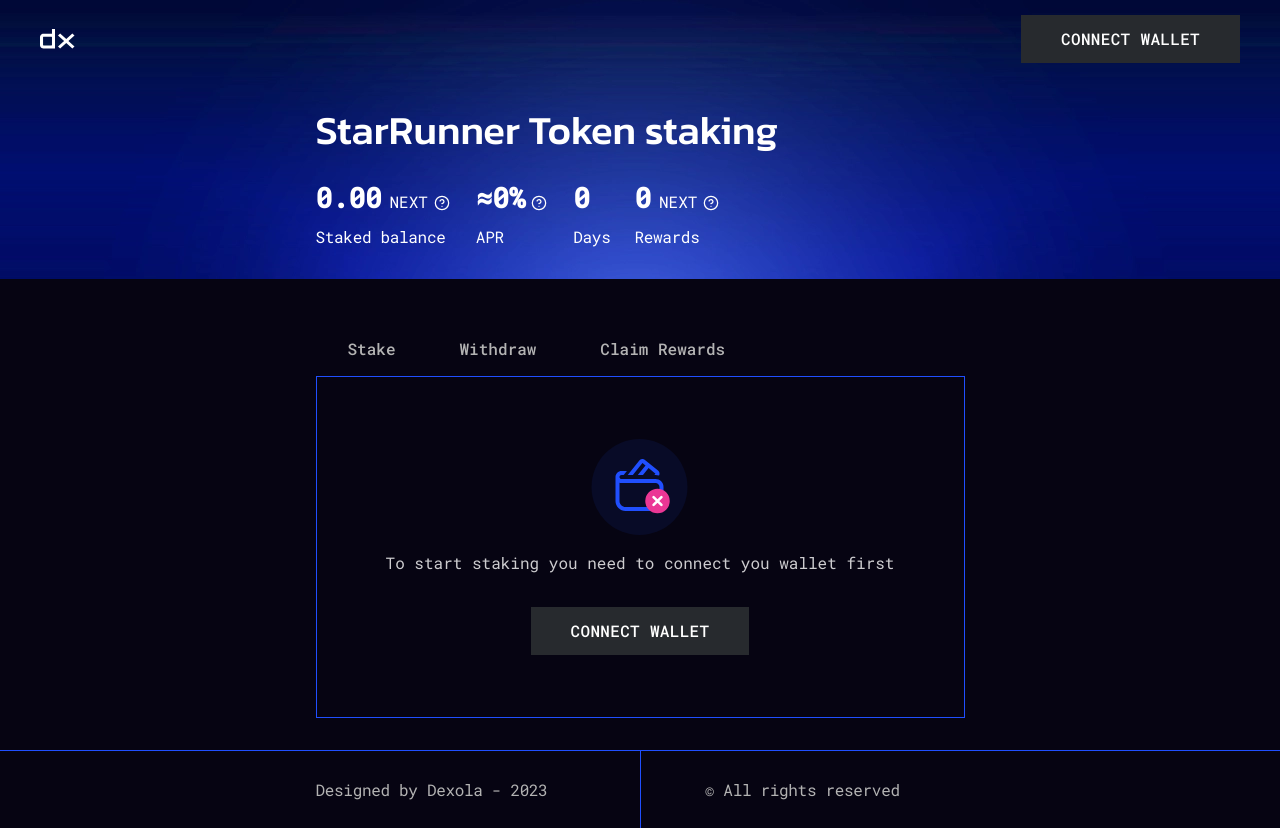
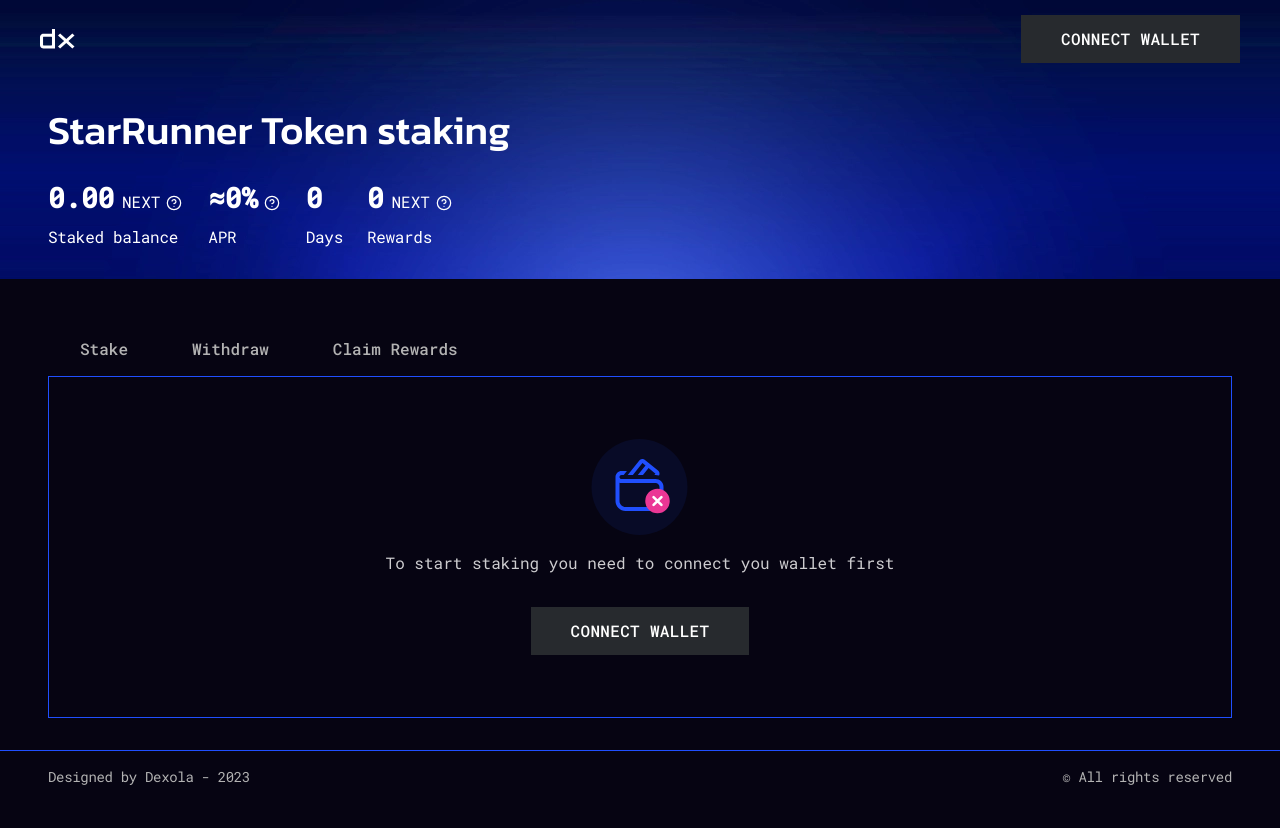
Before and after one commit to VIlliaV/dexola_camp_part2, a React (Vite) app: page /no_connect in a window 1280 px wide. After the commit the page ends 802 px from the top, so only its background shows below. Built offline with nearby package versions, Linux system fonts and the light colour scheme.

Commit message:
ADD | ellipse and footer

```diff
--- a/src/components/Footer/Footer.styled.js
+++ b/src/components/Footer/Footer.styled.js
@@ -5,80 +5,27 @@ export const FooterContainer = styled.footer`
   border-top: 1px solid var(--accent);
 
   & .container {
-    position: relative;
-    display: grid;
-    justify-items: center;
+    display: flex;
+
+    justify-content: space-between;
     align-items: center;
-    padding-bottom: 34px;
+    padding-top: 8px;
+    padding-bottom: 17px;
+    & p {
+      font-size: 11px;
+    }
 
     @media ${media.tablet} {
-      padding-top: 28px;
-      padding-bottom: 28px;
-      grid-template-columns: repeat(2, 1fr);
-      &::after {
-        content: '';
-        position: absolute;
-        top: 0;
-        left: 50%;
-        bottom: 0;
-        width: 1px;
-        background-color: var(--accent);
+      padding-top: 16px;
+      padding-bottom: 16px;
+      & p {
+        font-size: 14px;
       }
     }
 
     @media ${media.desktop} {
-      grid-template-columns: repeat(3, 1fr);
-      p {
-        color: var(--primary);
-      }
-      &::after {
-        left: 33%;
-      }
-      &::before {
-        content: '';
-        position: absolute;
-        top: 0;
-        right: 33%;
-        bottom: 0;
-        width: 1px;
-        background-color: var(--accent);
-      }
-    }
-
-    & .footer_item {
-      @media ${media.mobTab} {
-        &:nth-child(1) {
-          order: 2;
-        }
-        &:nth-child(2) {
-          padding: 12px 0;
-          margin-bottom: 8px;
-        }
-        &:nth-child(3) {
-          order: 2;
-        }
-      }
-      @media ${media.tabDesk} {
-        grid-template-rows: repeat(3, 1fr);
-
-        &:nth-child(1) {
-          justify-self: start;
-        }
-        &:nth-child(2) {
-          grid-row: span 2;
-        }
-        &:nth-child(3) {
-          justify-self: start;
-        }
-      }
-      @media ${media.desktop} {
-        &:nth-child(3) {
-          justify-self: end;
-        }
-        &:nth-child(1) {
-          justify-self: start;
-        }
-      }
+      width: 100vw;
+      padding: 16px 40px 26px;
     }
   }
 `;
--- a/src/components/HeadContainer/HeadContainer.styled.js
+++ b/src/components/HeadContainer/HeadContainer.styled.js
@@ -6,11 +6,10 @@ export const Container = styled.div`
   padding: 0 ${padding.mobile}px;
 
   @media ${media.tablet} {
-    width: ${size.tablet}px;
     padding: 0 ${padding.tablet}px;
   }
   @media ${media.desktop} {
     width: ${size.desktop}px;
-    padding: 0 ${padding.desktop};
+    padding: 0 ${padding.desktop}px;
   }
 `;
--- a/src/components/Section/SectionWrapper.jsx
+++ b/src/components/Section/SectionWrapper.jsx
@@ -1,7 +1,7 @@
 import HeadContainer from '../HeadContainer/HeadContainer';
 import { SectionStyled } from './SectionWrapper.styled';
 
-const SectionWrapper = ({ children, className }) => {
+const SectionWrapper = ({ children, className = '' }) => {
   return (
     <SectionStyled className={`section ${className}`}>
       <HeadContainer>{children}</HeadContainer>
--- a/src/components/SharedLayout/SharedLayout.jsx
+++ b/src/components/SharedLayout/SharedLayout.jsx
@@ -1,7 +1,7 @@
 import { Suspense } from 'react';
 import { Outlet } from 'react-router-dom';
 
-import { Container, Pages } from './SharedLayout.styled';
+import { Container, Ellipse, Pages } from './SharedLayout.styled';
 import Header from '../Header/Header';
 import Footer from '../Footer/Footer';
 
@@ -15,6 +15,7 @@ export const SharedLayout = () => {
   return (
     <Container>
       <Header />
+      <Ellipse></Ellipse>
       <main>
         <HeroSection />
         <SectionWrapper className="pages_section">
--- a/src/components/SharedLayout/SharedLayout.styled.js
+++ b/src/components/SharedLayout/SharedLayout.styled.js
@@ -2,9 +2,12 @@ import styled from 'styled-components';
 import { media, padding } from '@/styles/media';
 
 export const Container = styled.div`
+  position: relative;
   min-height: 100vh;
+  width: 100vw;
   display: flex;
   flex-direction: column;
+  overflow: hidden;
 
   & main {
     height: 100vh;
@@ -52,3 +55,20 @@ export const Pages = styled.div`
     }
   }
 `;
+
+export const Ellipse = styled.div`
+  display: none;
+  @media ${media.desktop} {
+    position: absolute;
+    top: 57%;
+    left: 50%;
+    transform: translate(-50%, 0);
+    display: block;
+    width: 2193px;
+    height: 1330px;
+    flex-shrink: 0;
+    border-radius: 2193px;
+    z-index: -1;
+    background: radial-gradient(42.93% 42.93% at 50% 50%, #2f4bc9 0%, #080808 100%);
+  }
+`;
--- a/src/index.css
+++ b/src/index.css
@@ -78,6 +78,7 @@ body {
   -moz-osx-font-smoothing: grayscale;
   color: var(--primary);
   background-color: var(--background);
+  /* overflow: hidden; */
 }
 
 a,
```
